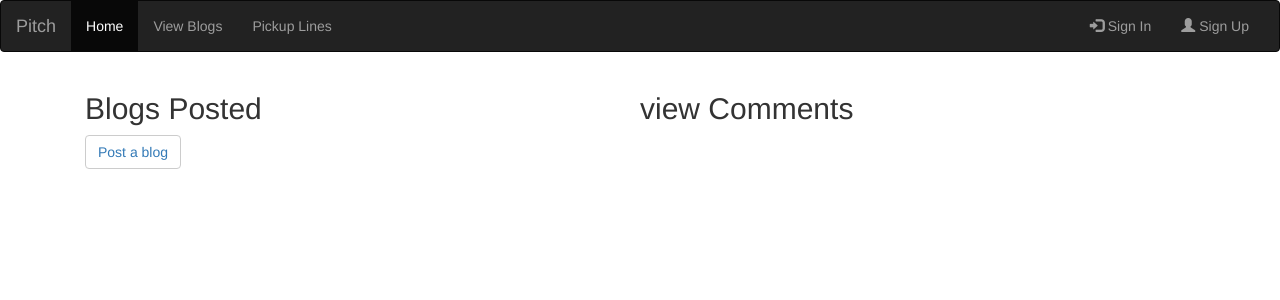
After one commit to ruthjomo/Personal-blog, a Python web app: template app/templates/blog.html in a window 1280 px wide. The commit adds this page. Shown: the top 300 px of the page. Run offline with Jinja, Linux system fonts and the light colour scheme; the template is opened without the code that fills it, so the values that code supplies are empty; some libraries are stand-ins or nearby versions.

Commit message:
added new files and codes

```diff
--- /dev/null
+++ b/app/templates/blog.html
@@ -0,0 +1,33 @@
+{% extends 'base.html'%}
+{% import 'macros.html' as macro%}
+
+{% block styles%}
+{{ super() }}
+<link rel="stylesheet" href="{{url_for('static',filename='css/blog.css')}}">
+{% endblock %}
+
+
+
+{% block content %}
+
+<div class="container">
+    <div class="col-md-6">
+        <h2>Blogs Posted</h2>
+        {% for blog in blog_list %}
+        <div class="col-xs-12 col-sm-4 col-md-4 col-lg-4 review-card">
+            <h2> {{ blog.title}} </h2>
+            <p> {{ blog.blog}}</p>
+        </div>
+        {% endfor %}
+        <button class="btn btn-default"><a href="/blog/pitch"> Post a blog</a></button>
+
+    </div>
+    <h2>view Comments</h2>
+    <div class="col-md-6">
+
+        {{macro.displayblog(blog)}}
+
+
+    </div>
+</div>
+{% endblock%}
--- /dev/null
+++ b/app/templates/email/posts_user.txt
@@ -0,0 +1,2 @@
+Hello {{user.username}}
+A new blog has been posted on the Blog website.Check it out for fun!
--- /dev/null
+++ b/app/templates/email/welcome_user.txt
@@ -0,0 +1,3 @@
+Hello {{user.username}}
+Welcome to Blogs app.
+We have just seen you have signed up for our application and want to welcome you to the family. Please enjoy creating your own pitch and viewing other people's too.
--- a/app/templates/index.html
+++ b/app/templates/index.html
@@ -14,7 +14,7 @@
 
 <!-- Popular movie -->
 <div class="well-lg bg-info">
-    <h1> PITCH AND HAVE FUN!</h1>
+    <h1>  LET's BLOG!</h1>
 </div>
 
 
--- a/app/templates/macros.html
+++ b/app/templates/macros.html
@@ -5,10 +5,11 @@
         <div class="col-md-6">
             <div class="panel panel-info">
                 <div class="panel-heading">
-                    <h2> {{ pitch.title}} </h2>
+                    <h2> {{ blog.title}} </h2>
                 </div>
                 <div class="panel-body">
-                    <p> {{ pitch.pitch }}</p>
+                    <p> {{ blog.blog}}</p>
+                    <button class="bg bg-info"><a href="/blog/comment">Comment</a></button>
                 </div>
             </div>
         </div>
--- a/app/templates/navbar.html
+++ b/app/templates/navbar.html
@@ -11,10 +11,7 @@
         <div class="collapse navbar-collapse" id="myNavbar">
             <ul class="nav navbar-nav">
                 <li class="active"><a href="{{url_for('main.index')}}">Home</a></li>
-                <li class="dropdown">
-                    <a class="dropdown-toggle" data-toggle="dropdown" href="#">Category<span class="caret"></span></a>
-                    <ul class="dropdown-menu">
-                        <li><a href="{{url_for('main.product')}}">Product Pitch</a></li>
+                <li><a href="{{url_for('main.blog')}}">View Blogs</a></li>
 
                         <li><a href="{{url_for('main.pickup')}}">Pickup Lines</a></li>
 
```
Also changed, not shown: app/templates/auth/login.html (+29 -0 lines), app/templates/auth/register.html (+20 -0 lines), app/templates/comment.html (added, +24 -0 lines), app/static/css/blog.css (added), app/static/css/login.css (added), app/static/css/register.css (added).
